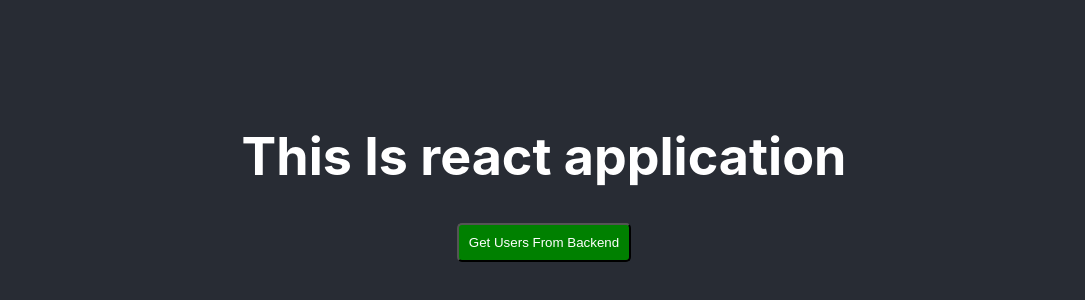
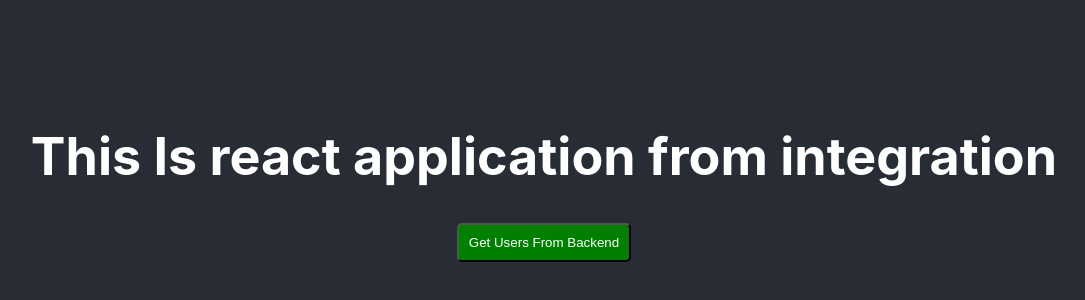
Before and after one commit to narayansharma91/gcp-fronend-with-react, a React (Create React App) app: page / in a window 1280 px wide. Shown: the part 224-524 px from the top of the page, without its empty margins (96-1181 px from the left). Built offline with nearby package versions, Linux system fonts and the light colour scheme.

Commit message:
pushed to integration branch

```diff
--- a/src/App.js
+++ b/src/App.js
@@ -14,7 +14,7 @@
   return (
     <div className="App">
       <header className="App-header">
-        <h1>This Is react application</h1>
+        <h1>This Is react application from integration</h1>
         <button onClick={getAllUsers} style={{background:'green', color:'white', borderRadius:'5px', padding:'10px'}}>Get Users From Backend</button>
         <table>
           <tbody>
```
